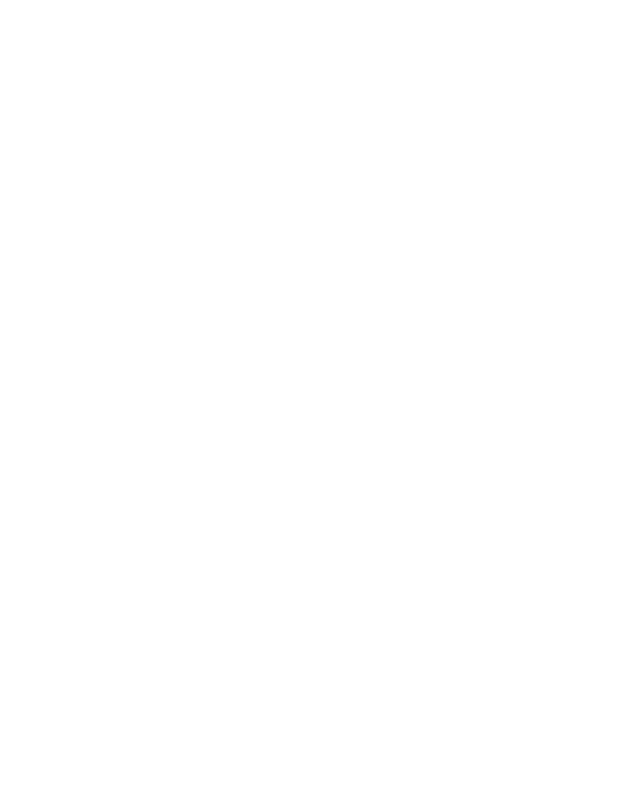
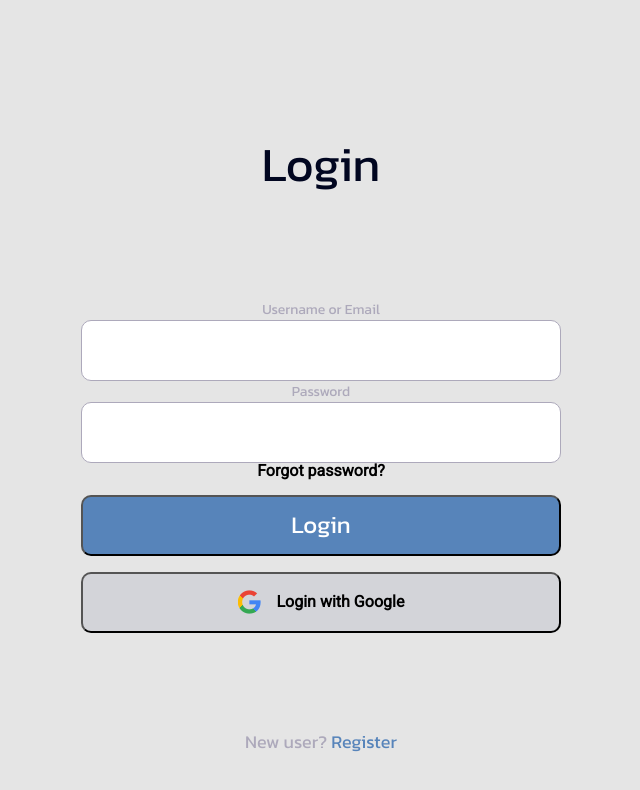
Before and after one commit to sulthanqintara/react-edu-app, a React (Create React App) app: page /login in a window 1280 px wide. Shown: the top 790 px of the page, without its empty margins (319-959 px from the left). Built offline with nearby package versions, Linux system fonts and the light colour scheme.

Commit message:
upload login and add font family style

```diff
--- a/package.json
+++ b/package.json
@@ -7,12 +7,14 @@
     "@testing-library/react": "^11.1.0",
     "@testing-library/user-event": "^12.1.10",
     "axios": "^0.21.4",
+    "bootstrap": "^5.1.1",
     "dotenv": "^10.0.0",
     "react": "^17.0.2",
     "react-dom": "^17.0.2",
     "react-redux": "^7.2.5",
     "react-router-dom": "^5.3.0",
     "react-scripts": "4.0.3",
+    "reactstrap": "^8.10.0",
     "redux": "^4.1.1",
     "redux-logger": "^3.0.6",
     "redux-promise-middleware": "^6.1.2",
--- a/public/index.html
+++ b/public/index.html
@@ -15,6 +15,10 @@
       user's mobile device or desktop. See https://developers.google.com/web/fundamentals/web-app-manifest/
     -->
     <link rel="manifest" href="%PUBLIC_URL%/manifest.json" />
+    <link href="https://fonts.googleapis.com/css2?family=Montserrat&display=swap" rel="stylesheet">
+    <link href="https://fonts.googleapis.com/css2?family=Kanit&family=Roboto&display=swap" rel="stylesheet">
+    <link href="https://fonts.googleapis.com/css2?family=Kanit&display=swap" rel="stylesheet">
+    <script src="https://kit.fontawesome.com/a6a4528311.js" crossorigin="anonymous"></script>
     <!--
       Notice the use of %PUBLIC_URL% in the tags above.
       It will be replaced with the URL of the `public` folder during the build.
--- /dev/null
+++ b/src/assets/styles/login.css
@@ -0,0 +1,121 @@
+.main-login {
+  background: #e5e5e5;
+}
+
+.main-login .google {
+  background: conic-gradient(
+      from -45deg,
+      #ea4335 110deg,
+      #4285f4 90deg 180deg,
+      #34a853 180deg 270deg,
+      #fbbc05 270deg
+    )
+    110% 55%/150% 150% no-repeat;
+  -webkit-background-clip: text;
+  background-clip: text;
+  color: transparent;
+  -webkit-text-fill-color: transparent;
+  padding-right: 1rem;
+  font-size: 1.5rem;
+}
+
+.main-login h1 {
+  font-family: Kanit;
+  font-style: normal;
+  font-weight: 500;
+  font-size: 48px;
+  line-height: 72px;
+  color: #010620;
+  text-align: center;
+  padding-top: 8rem;
+}
+
+.main-login label {
+  font-family: Kanit;
+  font-style: normal;
+  font-weight: normal;
+  font-size: 14px;
+  line-height: 21px;
+  color: #ada9bb;
+}
+
+.main-login input {
+  width: 480px;
+  height: 61px;
+  background: #ffffff;
+  border: 1px solid #ada9bb;
+  box-sizing: border-box;
+  border-radius: 10px;
+  padding: 0 1rem;
+}
+
+.main-login input:focus-visible {
+  outline: none;
+}
+
+.main-login form p {
+  font-family: Roboto;
+  font-style: normal;
+  font-weight: 900;
+  font-size: 16px;
+  line-height: 16px;
+  color: #000000;
+}
+
+.main-login button {
+  width: 480px;
+  height: 61px;
+  border-radius: 10px;
+}
+
+.main-login .btn-login {
+  font-family: Kanit;
+  font-style: normal;
+  font-weight: 500;
+  font-size: 24px;
+  line-height: 36px;
+  color: #ffffff;
+  background: #5784ba;
+}
+
+.main-login .btn-login-google {
+  font-family: Kanit;
+  font-style: normal;
+  font-weight: 500;
+  font-size: 16px;
+  line-height: 24px;
+  color: #010620;
+  justify-content: center;
+  align-items: center;
+  background: rgba(0, 13, 79, 0.08);
+}
+
+.main-login .btn-login-google p{
+    margin: 0%;
+}
+
+.main-login p,
+.main-login span {
+  font-family: Kanit;
+  font-style: normal;
+  font-weight: 500;
+  font-size: 18px;
+  line-height: 21px;
+}
+
+.main-login p {
+  text-align: center;
+  color: #ada9bb;
+}
+
+.main-login span {
+  color: #5784ba;
+}
+
+.main-login a {
+  text-decoration: none;
+}
+
+.main-login span:hover {
+  color: teal;
+}
--- a/src/index.js
+++ b/src/index.js
@@ -1,6 +1,7 @@
 import React from "react";
 import ReactDOM from "react-dom";
 import App from "./pages/App";
+import "bootstrap/dist/css/bootstrap.min.css";
 
 ReactDOM.render(
   <React.StrictMode>
--- a/src/pages/App.js
+++ b/src/pages/App.js
@@ -1,9 +1,12 @@
+import React  from "react";
 import { BrowserRouter as Router, Route } from "react-router-dom";
+import Login from "./Login";
 
 function App() {
   return (
     <Router>
-      <Route path="/" exact></Route>
+      <Route path="/" exact />
+      <Route path="/login" component={Login}/>
     </Router>
   );
 }
--- /dev/null
+++ b/src/pages/Login.js
@@ -0,0 +1,31 @@
+import React from 'react'
+import "../assets/styles/login.css"
+import { Link } from "react-router-dom";
+
+function Login() {
+    return (
+        <>
+            <main className="main-login vh-100">
+                <section className="container d-flex vh-100 flex-column justify-content-between" >
+                    <h1 className="m-0">Login</h1>
+                    <form className="d-flex flex-column align-items-center">
+                        <label className="">Username or Email</label>
+                        <input type="text" placeholder=""></input>
+                        <label>Password</label>
+                        <input type="password" placeholder=""></input>
+                        <Link><p>Forgot password?</p></Link>
+                        <button className="btn-login mb-3" type="submit">Login</button>
+                        <button className="btn-login-google d-flex" type="submit">
+                            <i className="google fab fa-google" /><p>Login with Google</p>
+                        </button>
+                    </form>
+                    <p className="pb-5 m-0">New user?
+                    <Link><span> Register</span></Link>
+                    </p>
+                </section>
+            </main>
+        </>
+    )
+}
+
+export default Login
```
Also changed, not shown: 2 other files (tests, documents, lock files or other folders).
